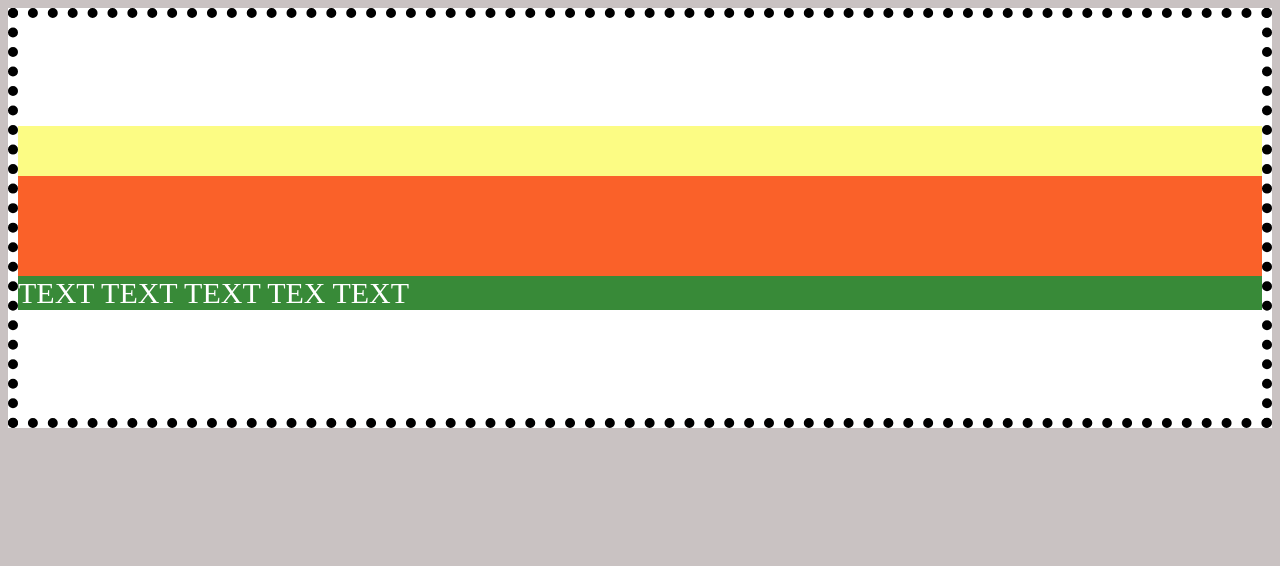
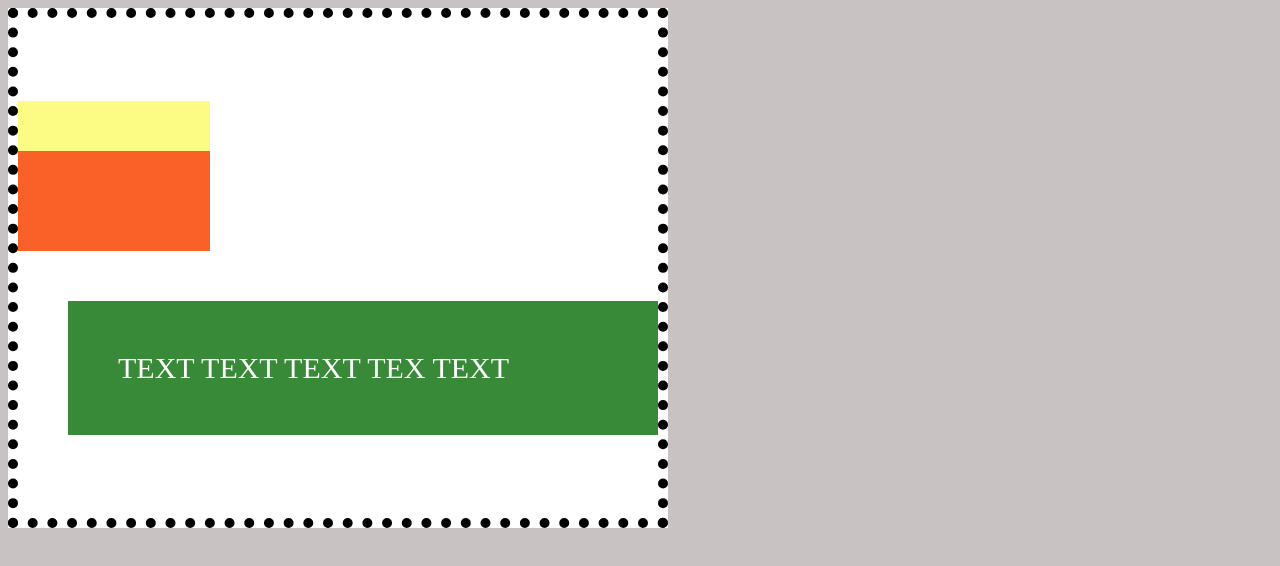
Before and after one commit to imayaramota/BandTec, a plain HTML site: page Pesquisa e Inovação/CSS Paulo/exercicioCSS-listaB-MayaraMota/exercicio03_listaB-MayaraMota.html in a window 1280 px wide. Drawn offline with Linux system fonts and the light colour scheme.

Commit message:
alterados

```diff
--- a/Pesquisa e Inovação/CSS Paulo/exercicioCSS-listaB-MayaraMota/exercicio02_listaB-MayaraMota-CSS.css
+++ b/Pesquisa e Inovação/CSS Paulo/exercicioCSS-listaB-MayaraMota/exercicio02_listaB-MayaraMota-CSS.css
@@ -1,6 +1,7 @@
 .div_A{
     background-color: rgb(248, 149, 248);
     height: 250px;
+    width: 100%;
 /*    A3) Ocupe toda a largura do body;
 
    A4) Tenha a renderização (display) dos seus elementos filhos como “flexíveis”;
@@ -13,6 +14,7 @@
 .div_B{
     background-color: #ffcad3;
     width: 250px;
+    height: 100%;
 /*  B3) Ocupe toda a altura do elemento pai;
 
    B5) Tenha uma borda de qualquer estilização, de cor vermelha, com largura de 20 pixels;
--- a/Pesquisa e Inovação/CSS Paulo/exercicioCSS-listaB-MayaraMota/exercicio03_listaB-MayaraMota-CSS.css
+++ b/Pesquisa e Inovação/CSS Paulo/exercicioCSS-listaB-MayaraMota/exercicio03_listaB-MayaraMota-CSS.css
@@ -4,7 +4,8 @@ body{
 }
 .div_B{
     background-color: #fff;
-    height: 50vh;
+    height: 500px;
+    width: 50vw;
 /*    B3) Tenha a largura de metade da janela de exibição (viewport);
 
     B4) Tenha uma borda preta, de 10 pixels, que seja pontilhada (dotted);
@@ -23,11 +24,13 @@ body{
 .div_C{
    background-color: #fcfc84;
    height:50px;
+   width: 30%;
  /*  C4) Tenha a largura de trinta porcento do elemento pai*/
 }
 .div_D{
     background-color: rgb(250, 97, 41);
     height: 100px;
+    width: 30%;
 /*D4) Tenha a largura de 30 porcento do elemento pai (que engloba o elemento atual);
 */
 }
@@ -35,6 +38,9 @@ body{
     background-color: rgb(56, 138, 56);
     color: #fff;
     font-size: 30px;
+    padding: 50px;  /*interno*/
+    margin-left: 50px;
+    margin-top: 50px;
 /*
 E6) Tenha um espaçamento INTERNO de 50 pixels;
 
```
